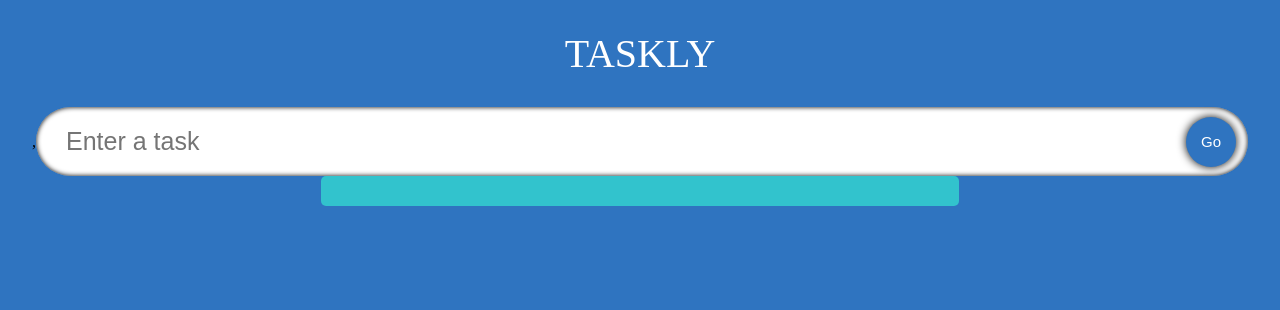
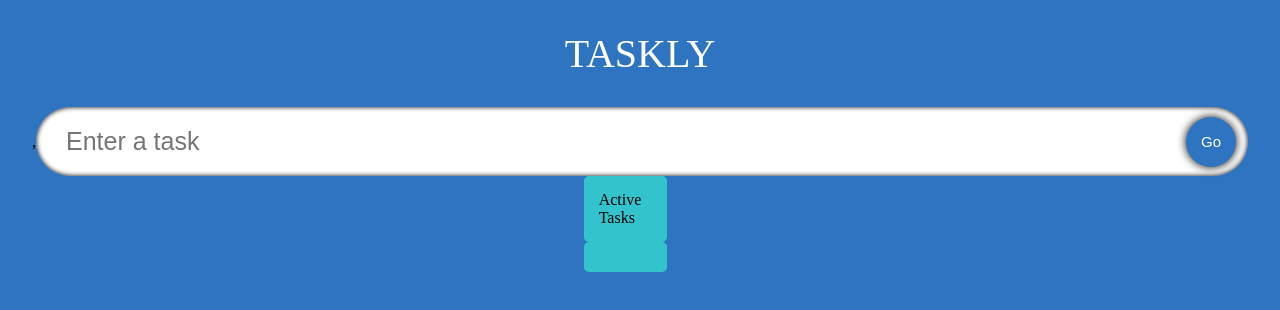
Before and after one commit to denisdiaconu/Taskly, a React (Create React App) app: page / in a window 1280 px wide. Shown: the top 310 px of the page. Built offline with nearby package versions, Linux system fonts and the light colour scheme; the HTML template or start-up script is replaced by a standard one; a web font is replaced by a local one.

Commit message:
Add rework of active todos

```diff
--- a/src/components/TodoList.tsx
+++ b/src/components/TodoList.tsx
@@ -9,11 +9,22 @@ interface Props {
 }
 
 const TodoList: React.FC<Props> = ({ todos, setTodos }) => {
-  return <div className="todos">
-    {todos.map(todo=> (
-        <TodoCard todo={todo} key={todo.id} todos={todos} setTodos={setTodos} />
-    ))}
-  </div>;
+  return (
+    <div className="container">
+      <div className="todos">
+        <span className="todos_heading">Active Tasks</span>
+        {todos.map((todo) => (
+          <TodoCard
+            todo={todo}
+            todos={todos}
+            setTodos={setTodos}
+            key={todo.id}
+          />
+        ))}
+      </div>
+      <div className="todos remove"></div>
+    </div>
+  );
 };
 
 export default TodoList;
```
